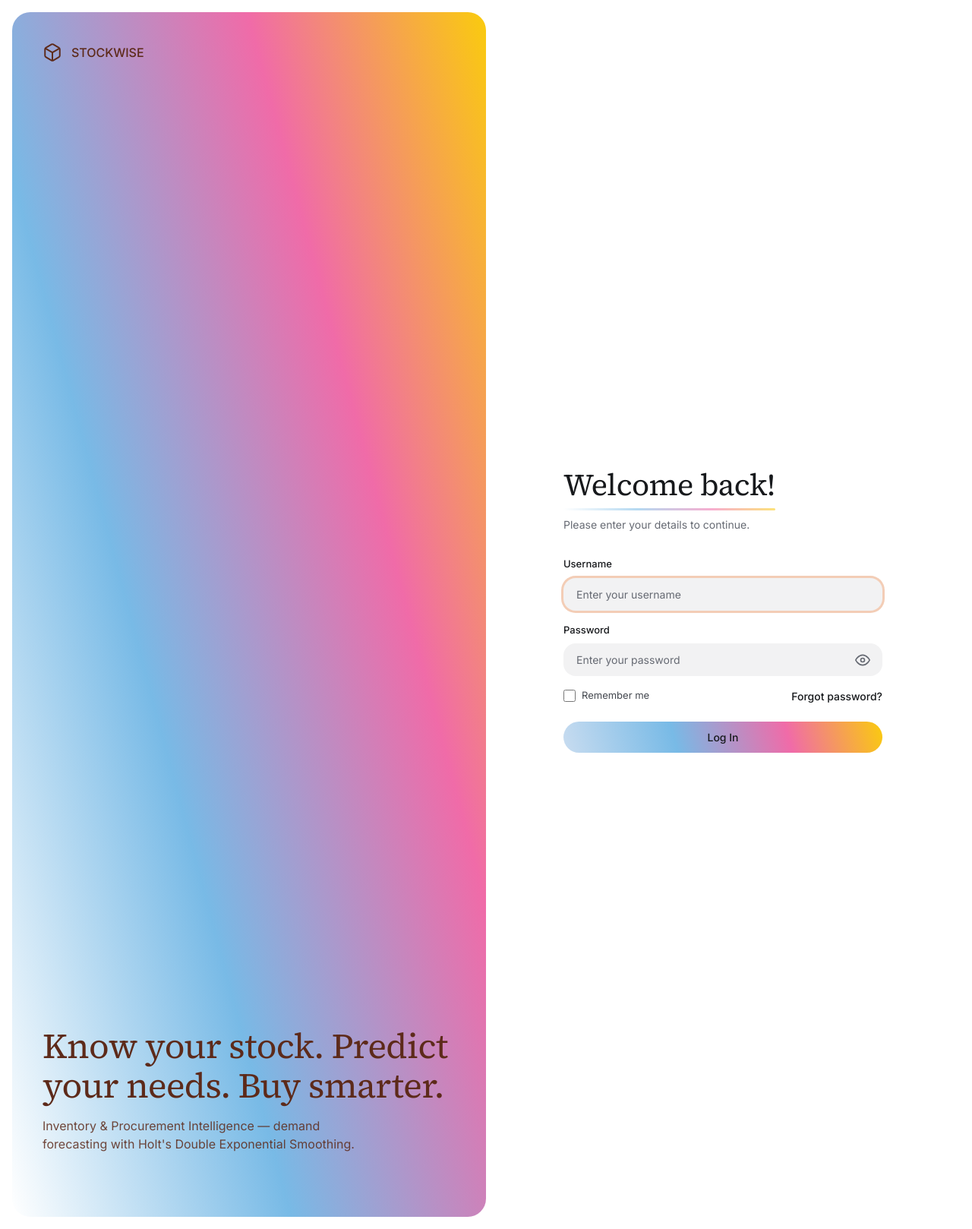
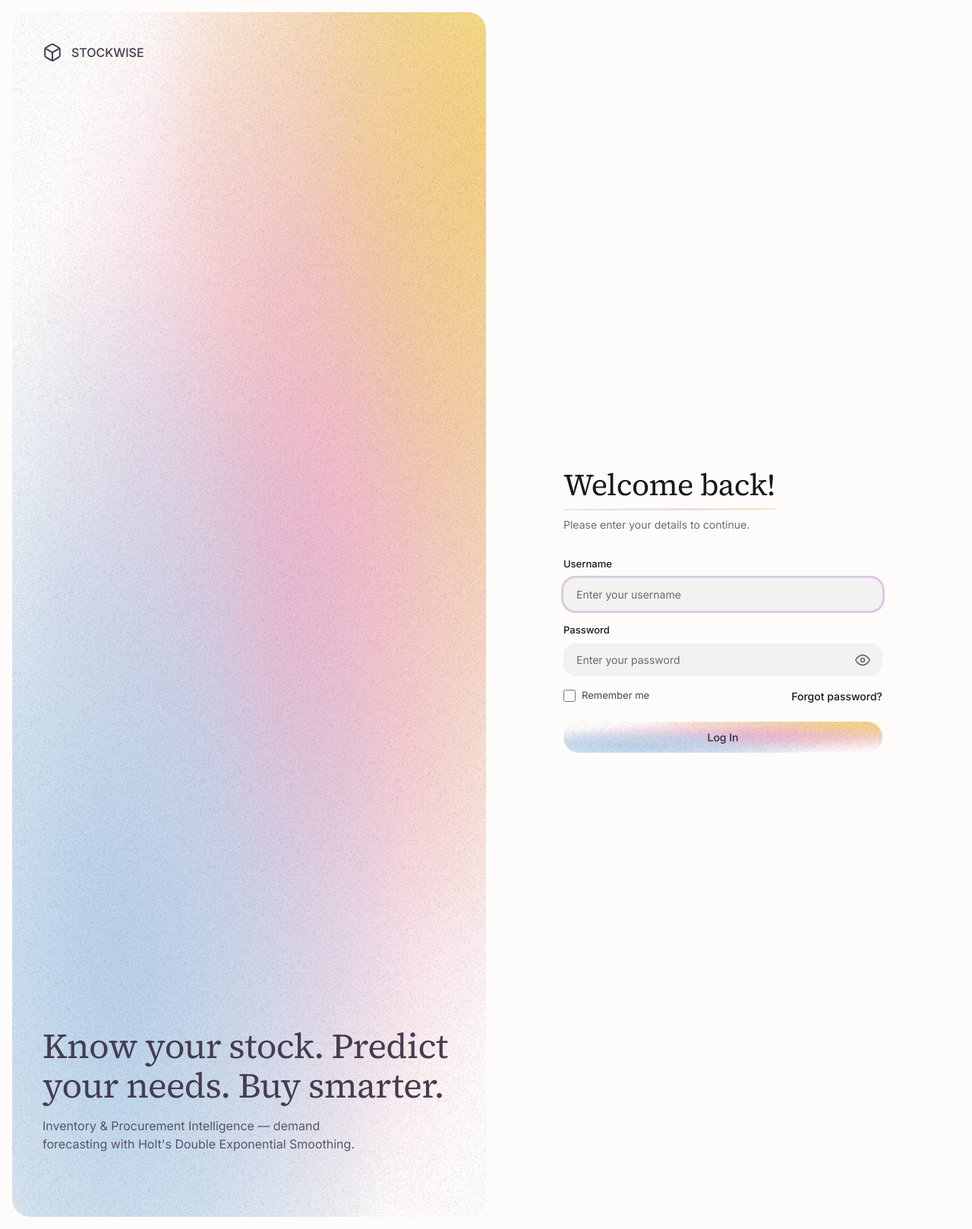
Before and after one commit to jcyleen-lgtm/PO-Agent, a FastAPI app: page / in a window 1280 px wide. Shown: the whole page at 76% size. Run offline with FastAPI, Linux system fonts and the light colour scheme; lists and menus that the app fills with data are empty; parts of the project's set-up code (start-up, migrations or seed data) failed here and were passed over.

Commit message:
feat(frontend): restyle UI - v3

```diff
--- a/static/css/components.css
+++ b/static/css/components.css
@@ -71,7 +71,7 @@ tr.clickable:hover .chev{color:var(--navy);transform:translateX(2px)}
 .btn:active:not(:disabled){transform:scale(.98)}
 .btn:focus-visible{box-shadow:0 0 0 3px var(--tint)}
 .btn:disabled{opacity:.6;cursor:default}
-.btn-brand{background:var(--grad-vivid);color:#17191C;border:none}
+.btn-brand{background:var(--grad-vivid);color:var(--wash-ink);border:none}
 .btn-brand:hover:not(:disabled){filter:brightness(1.05)}
 .btn-ghost{background:transparent;color:var(--text);border-color:var(--text)}
 .btn-ghost:hover:not(:disabled){background:var(--text);color:var(--bg)}
@@ -280,7 +280,7 @@ body.drawer-open{overflow:hidden}
 .why-box{background:var(--surface2);border-radius:var(--radius-sm);padding:12px 16px}
 .why-box .wb-h{font-size:12px;font-weight:500;letter-spacing:0;text-transform:none;color:var(--text3);margin-bottom:8px}
 .why-box ul{margin:0;padding-left:16px;display:flex;flex-direction:column;gap:4px;font-size:13px;color:var(--text2);line-height:1.5}
-.reco-box{display:flex;gap:16px;align-items:center;flex-wrap:wrap;border:none;border-radius:var(--radius-sm);padding:16px;background:var(--grad);color:#3A1A0A}
+.reco-box{display:flex;gap:16px;align-items:center;flex-wrap:wrap;border:none;border-radius:var(--radius-sm);padding:16px;background:var(--grad);color:var(--wash-ink)}
 .reco-v{font-size:28px;font-weight:400;color:#3A1A0A;line-height:1.2;font-family:var(--serif);letter-spacing:-.015em}.reco-v small{font-size:13px;font-weight:500;color:#3A1A0A;font-family:var(--font);letter-spacing:0}
 .reco-f{flex:1;min-width:220px;font-size:13px;color:#3A1A0A;line-height:1.5}
 details.disc{border:1px solid var(--border);border-radius:var(--radius-sm);padding:0 16px}
@@ -311,9 +311,9 @@ span.pill{display:inline-flex;align-items:center;gap:6px;padding:0;border-radius
 .tab-content.active>:nth-child(n+6),.ov-kpis>.card:nth-child(5){animation-delay:160ms}
 /* gradient accents */
 .card{background-clip:padding-box;position:relative}
-.fresh-line.crit{background:var(--grad);color:#3A1A0A}
-.fresh-line.crit b{color:#3A1A0A}
+.fresh-line.crit{background:var(--grad);color:var(--wash-ink)}
+.fresh-line.crit b{color:var(--wash-ink)}
 .sel-bar{background:var(--grad-vivid)}
-.sel-bar,.sel-bar .sb-v,.sel-bar .sb-note{color:#17191C}
-.sel-bar .btn-brand{background:rgba(0,0,0,.15);color:#17191C;border:none}
-.sel-bar .btn-ghost{border-color:rgba(0,0,0,.25);color:#17191C}
+.sel-bar,.sel-bar .sb-v,.sel-bar .sb-note{color:var(--wash-ink)}
+.sel-bar .btn-brand{background:var(--wash-button-hover);color:var(--wash-ink);border:none}
+.sel-bar .btn-ghost{border-color:var(--wash-border);color:var(--wash-ink)}
--- a/static/css/foundations.css
+++ b/static/css/foundations.css
@@ -1,12 +1,12 @@
 /* Design tokens (light + dark) and base element styles.
-   Look: white paper canvas, flat grey cards, serif headings and figures, one warm peach accent.
+   Look: warm paper canvas, quiet neutral cards, serif headings and softly diffused pastel accents.
    Scales — type 11/12/13/14/16/18/20/24/28/36/40 · radius 8/16/24/pill · space 4/8/12/16/24/32. */
 :root{
-  --bg:#FFFFFF;--card:#F2F2F3;--card-hover:#EAEAEC;--surface:#FFFFFF;--surface2:#F2F2F3;--surface-hover:#FAFAFB;--row-hover:#FAFAFB;
+  --bg:#FDFCFA;--card:#F1F1F3;--card-hover:#EAEAF0;--surface:#FFFEFD;--surface2:#F1F1F3;--surface-hover:#F8F7FA;--row-hover:#F8F7FA;
   --here:var(--bg);--seg:rgba(23,25,28,.06);
   --text:#17191C;--text2:#454950;--text3:#666A73;
   --navy:#17191C;--blue:#17191C;--link:#17191C;--teal:#666A73;
-  --tint:#F3CDB6;--tint-soft:#FBE1D1;--accent-ink:#5D2A1A;
+  --tint:#DDC9DF;--tint-soft:#F1E6ED;--accent-ink:#443D50;--wash-ink:#302D3B;--wash-button-hover:rgba(48,45,59,.08);--wash-border:rgba(48,45,59,.23);
   --primary:#17191C;--primary-hover:#2E3136;--on-primary:#FFFFFF;
   --panel:#17191C;--on-panel:#FFFFFF;
   --border:rgba(23,25,28,.09);--border2:rgba(23,25,28,.16);
@@ -19,17 +19,20 @@
   --focus:0 0 0 3px var(--tint);
   --font:'Inter',system-ui,-apple-system,sans-serif;
   --serif:'Source Serif 4','Source Serif Pro',Georgia,'Times New Roman',serif;
-  --grad:linear-gradient(255deg,rgb(250,203,14),rgb(240,107,168) 30%,rgb(120,186,230) 65%,rgb(255,255,255));
-  --grad-vivid:linear-gradient(255deg,rgb(250,203,14),rgb(240,107,168) 30%,rgb(120,186,230) 65%,rgb(200,220,240));
+  /* Grain stays at a fixed pixel scale; the displaced blooms stretch with each surface. */
+  --grad:url('/static/img/paper-grain.png') 0 0 / 256px 256px repeat,
+    url('/static/img/pastel-wash-light.svg') center / 100% 100% no-repeat,#FFFDFB;
+  --grad-vivid:var(--grad);
 }
 :root[data-theme="dark"]{
-  --grad:linear-gradient(255deg,rgb(180,150,30),rgb(180,70,120) 30%,rgb(80,130,170) 65%,rgb(40,44,50));
-  --grad-vivid:linear-gradient(255deg,rgb(200,170,40),rgb(200,90,140) 30%,rgb(100,160,200) 65%,rgb(50,55,65));
+  --grad:url('/static/img/paper-grain.png') 0 0 / 256px 256px repeat,
+    url('/static/img/pastel-wash-dark.svg') center / 100% 100% no-repeat,#2C303A;
+  --grad-vivid:var(--grad);
   --bg:#17191C;--card:#1F2226;--card-hover:#262A2F;--surface:#262A2F;--surface2:#1F2226;--surface-hover:#2C3036;--row-hover:#2A2E34;
   --seg:rgba(255,255,255,.07);
   --text:#F2F2F3;--text2:#C5C8CE;--text3:#9A9EA8;
   --navy:#F2F2F3;--blue:#F2F2F3;--link:#F2F2F3;--teal:#9A9EA8;
-  --tint:#6B4A3A;--tint-soft:#3A2A22;--accent-ink:#FBE1D1;
+  --tint:#8C7D9B;--tint-soft:#393442;--accent-ink:#F7F1F8;--wash-ink:#FFF9FD;--wash-button-hover:rgba(255,249,253,.1);--wash-border:rgba(255,249,253,.28);
   --primary:#F2F2F3;--primary-hover:#FFFFFF;--on-primary:#17191C;
   --panel:#F2F2F3;--on-panel:#17191C;
   --border:rgba(255,255,255,.08);--border2:rgba(255,255,255,.16);
--- a/static/css/layout.css
+++ b/static/css/layout.css
@@ -3,7 +3,7 @@
 .sidebar-divider{width:26px;height:1px;background:var(--border);margin:12px 0}
 .nav-item{width:44px;height:44px;display:flex;align-items:center;justify-content:center;border-radius:16px;cursor:pointer;color:var(--text3);transition:background 150ms,color 150ms,box-shadow 150ms;position:relative;border:none;background:none}
 .nav-item:hover{color:var(--text);background:var(--card)}
-.nav-item.active{background:var(--grad-vivid);color:#17191C}
+.nav-item.active{background:var(--grad-vivid);color:var(--wash-ink)}
 .nav-item:focus-visible{outline:2px solid var(--tint);outline-offset:2px}
 .nav-item svg{width:20px;height:20px}
 .nav-item .tip{position:absolute;left:76px;background:var(--surface);color:var(--text);font-size:13px;font-weight:500;padding:6px 10px;border-radius:var(--radius-xs);white-space:nowrap;opacity:0;pointer-events:none;transition:opacity 150ms;border:1px solid var(--border);box-shadow:var(--shadow-pop)}
--- a/static/css/pages/overview.css
+++ b/static/css/pages/overview.css
@@ -144,7 +144,7 @@ button.op-r:hover{border-color:var(--border)}
 @media(max-width:1100px){.ov-row-2e{grid-template-columns:minmax(0,1fr)}}
 @media(max-width:768px){.hl-wrap{grid-template-columns:minmax(0,1fr)}.os-grid{grid-template-columns:minmax(0,1fr)}.ac-strip-h .section-meta{margin:0;width:100%}}
 /* the page's accent surface — gradient on the critical action card */
-.ac-strip .ac-b.ac-crit{background:var(--grad);color:#3A1A0A}
+.ac-strip .ac-b.ac-crit{background:var(--grad);color:var(--wash-ink)}
 .ac-b.ac-crit .ac-b-l,.ac-b.ac-crit .ac-b-s,.ac-b.ac-crit .ac-b-v small,.ac-b.ac-crit .ico-t{color:#3A1A0A}
 .ac-b.ac-crit .ac-b-v{color:#3A1A0A}
 .kc-top .ico-t{display:none}
```
Also changed, not shown: static/img/paper-grain.png (added), static/img/pastel-wash-dark.svg (added), static/img/pastel-wash-light.svg (added).
